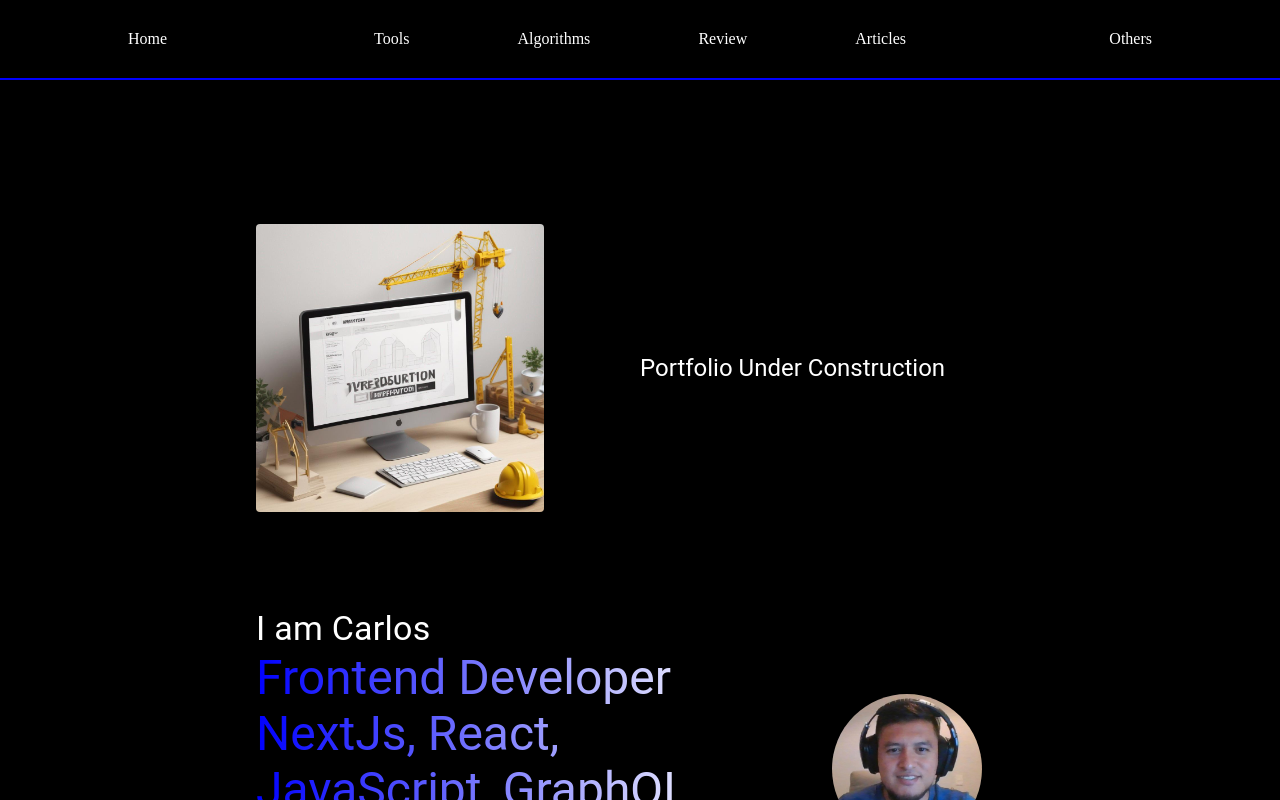
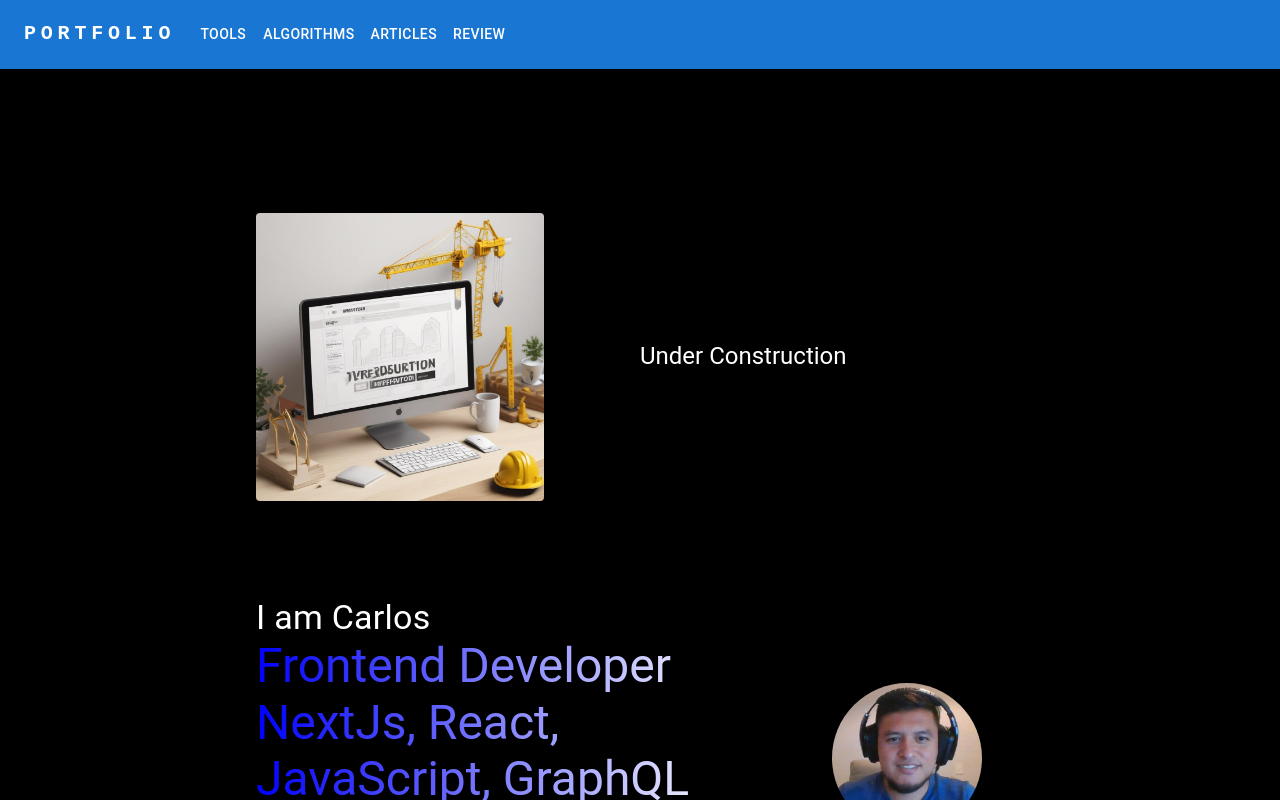
Before and after one commit to carlosharo/portfolio, a Next.js app: page / in a window 1280 px wide. Shown: the top 800 px of the page. Built offline with nearby package versions, Linux system fonts and the light colour scheme.

Commit message:
portfolio: use material ui header (#10)

```diff
--- /dev/null
+++ b/app/_data/mock/layout.json
@@ -0,0 +1,3 @@
+{
+ "pages": ["Tools", "Algorithms", "Articles", "Review"]
+}
--- /dev/null
+++ b/app/_data/mock/types.tsx
@@ -0,0 +1,3 @@
+export interface LayoutProps {
+    pages: Array<String>;
+}
--- /dev/null
+++ b/app/_layout/Header/Components/HeaderDesktop.tsx
@@ -0,0 +1,42 @@
+import { Box, Button, Typography } from "@mui/material";
+import { LayoutProps } from '../../../_data/mock/types';
+import { Key } from "react";
+import Link from "next/link";
+
+interface HeaderDesktopProps {
+    handleCloseNavMenu: () => void;
+    layout: LayoutProps;
+}
+
+export const HeaderDesktop = ({ handleCloseNavMenu, layout }: HeaderDesktopProps) => {
+    return (
+        <><Typography
+            variant="h6"
+            noWrap
+            component="a"
+            href="/"
+            sx={{
+                mr: 2,
+                display: { xs: 'none', md: 'flex' },
+                fontFamily: 'monospace',
+                fontWeight: 700,
+                letterSpacing: '.3rem',
+                color: 'inherit',
+                textDecoration: 'none',
+            }}
+        >
+            PORTFOLIO
+        </Typography>
+            <Box sx={{ flexGrow: 1, display: { xs: 'none', md: 'flex' } }}>
+                {layout.pages.map((page) => (
+                    <Button
+                        key={page as Key}
+                        onClick={handleCloseNavMenu}
+                        sx={{ my: 2, color: 'white', display: 'block' }}
+                    >
+                        <Link href={`/${page.toLowerCase()}`}>{page}</Link>
+                    </Button>
+                ))}
+            </Box></>
+    );
+}
--- /dev/null
+++ b/app/_layout/Header/Components/HeaderMobile.tsx
@@ -0,0 +1,74 @@
+import { Box, IconButton, Menu, MenuItem, Typography } from "@mui/material";
+import MenuIcon from '@mui/icons-material/Menu';
+import { LayoutProps } from '../../../_data/mock/types';
+import { Key } from "react";
+import Link from "next/link";
+
+
+interface HeaderMobileProps {
+    handleOpenNavMenu: (event: React.MouseEvent<HTMLElement>) => void;
+    handleCloseNavMenu: () => void;
+    anchorElNav: HTMLElement | null;
+    layout: LayoutProps;
+}
+
+export const HeaderMobile = ({ handleOpenNavMenu, handleCloseNavMenu, anchorElNav, layout }: HeaderMobileProps) => {
+    return (
+        <><Box sx={{ flexGrow: 1, display: { xs: 'flex', md: 'none' } }}>
+            <IconButton
+                size="large"
+                aria-label="account of current user"
+                aria-controls="menu-appbar"
+                aria-haspopup="true"
+                onClick={handleOpenNavMenu}
+                color="inherit"
+            >
+                <MenuIcon />
+            </IconButton>
+
+            <Menu
+                id="menu-appbar"
+                anchorEl={anchorElNav}
+                anchorOrigin={{
+                    vertical: 'bottom',
+                    horizontal: 'left',
+                }}
+                keepMounted
+                transformOrigin={{
+                    vertical: 'top',
+                    horizontal: 'left',
+                }}
+                open={Boolean(anchorElNav)}
+                onClose={handleCloseNavMenu}
+                sx={{
+                    display: { xs: 'block', md: 'none' },
+                }}
+            >
+                {layout.pages.map((page) => (
+                    <MenuItem key={page as Key} onClick={handleCloseNavMenu}>
+                        <Typography textAlign="center">
+                            <Link href={`/${page.toLowerCase()}`}>{page}</Link>
+                        </Typography>
+                    </MenuItem>
+                ))}
+            </Menu>
+        </Box><Typography
+            variant="h5"
+            noWrap
+            component="a"
+            href="/"
+            sx={{
+                mr: 2,
+                display: { xs: 'flex', md: 'none' },
+                flexGrow: 1,
+                fontFamily: 'monospace',
+                fontWeight: 700,
+                letterSpacing: '.3rem',
+                color: 'inherit',
+                textDecoration: 'none',
+            }}
+        >
+                PORTFOLIO
+            </Typography></>
+    );
+}
--- /dev/null
+++ b/app/_layout/Header/index.tsx
@@ -0,0 +1,27 @@
+'use client'
+import { AppBar, Container, Toolbar } from "@mui/material";
+import { useState } from "react";
+import layout from '../../_data/mock/layout.json';
+import { HeaderMobile } from "./Components/HeaderMobile";
+import { HeaderDesktop } from "./Components/HeaderDesktop";
+
+export const HeaderLayout = () => {
+    const [anchorElNav, setAnchorElNav] = useState<null | HTMLElement>(null);
+    const handleOpenNavMenu = (event: React.MouseEvent<HTMLElement>) => {
+        setAnchorElNav(event.currentTarget);
+    };
+    const handleCloseNavMenu = () => {
+        setAnchorElNav(null);
+    };
+
+    return (
+        <AppBar position="static">
+            <Container maxWidth="xl">
+                <Toolbar disableGutters>
+                    <HeaderDesktop {...{ handleCloseNavMenu, layout }} />
+                    <HeaderMobile {...{ handleOpenNavMenu, handleCloseNavMenu, anchorElNav, layout }} />
+                </Toolbar>
+            </Container>
+        </AppBar>
+    );
+}
--- a/app/_layout/HeaderLayout.tsx
+++ /dev/null
@@ -1,31 +0,0 @@
-import styles from "../page.module.css";
-import Link from 'next/link'
-
-export const HeaderLayout = () => {
-    return (
-        <header className={styles.header}>
-            <nav className={styles.navbar}>
-                <div className={styles.home}>
-                    <Link href="/">Home</Link>
-                </div>
-                <ul>
-                    <li>
-                        <Link href="/tools">Tools</Link>
-                    </li>
-                    <li>
-                        <Link href="/algorithms">Algorithms</Link>
-                    </li>
-                    <li>
-                        <Link href="/review">Review</Link>
-                    </li>
-                    <li>
-                        <Link href="/articles">Articles</Link>
-                    </li>
-                </ul>
-                <div className={styles.social}>
-                    <Link href="/social">Others</Link>
-                </div>
-            </nav>
-        </header>
-    );
-}
--- a/app/layout.tsx
+++ b/app/layout.tsx
@@ -1,6 +1,6 @@
 import type { Metadata } from "next";
 import { FooterLayout } from "./_layout/FooterLayout";
-import { HeaderLayout } from "./_layout/HeaderLayout";
+import { HeaderLayout } from "./_layout/Header";
 import "./globals.css";
 import { PTContainer } from "./_commons/_components/PTContainer";
 
--- a/app/page.tsx
+++ b/app/page.tsx
@@ -13,7 +13,7 @@
         <Grid md={1} />
         <Grid md={4}>
           <PTCard>
-            <Typography variant='h5'>Portfolio Under Construction</Typography>
+            <Typography variant='h5'>Under Construction</Typography>
           </PTCard>
         </Grid>
       </PTGrid>
```
